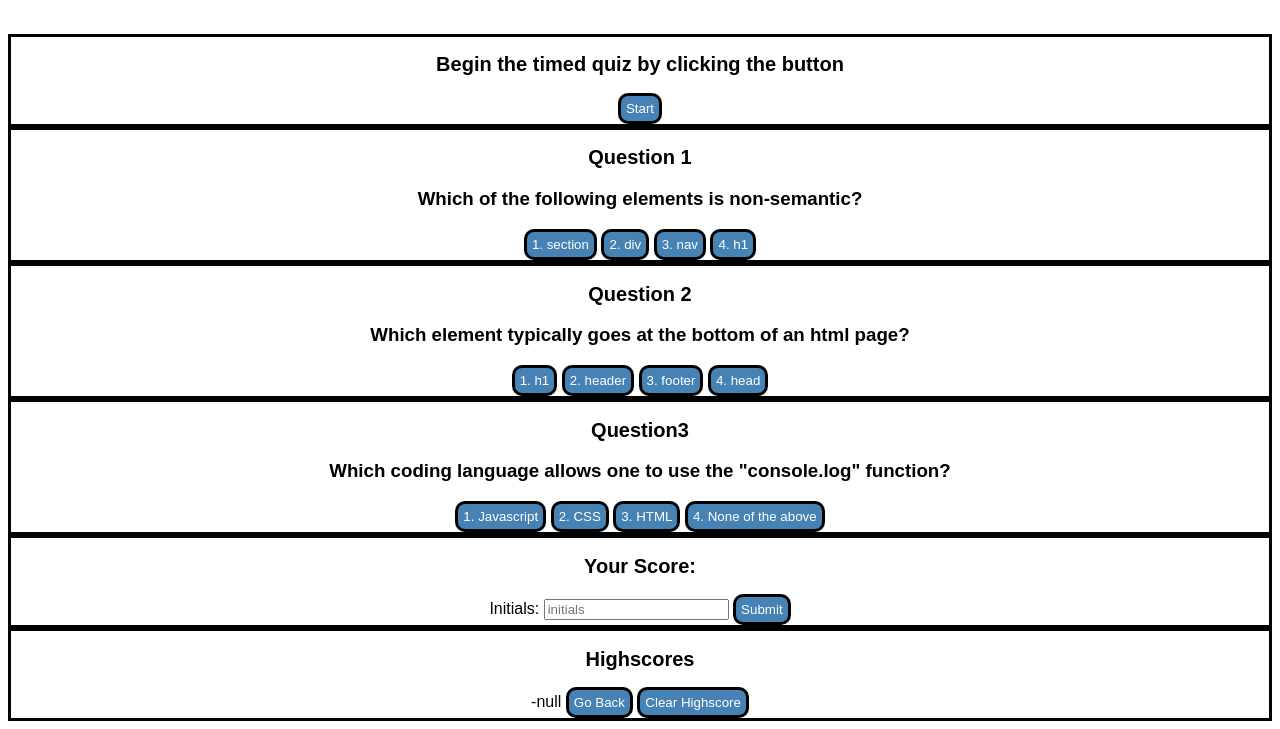
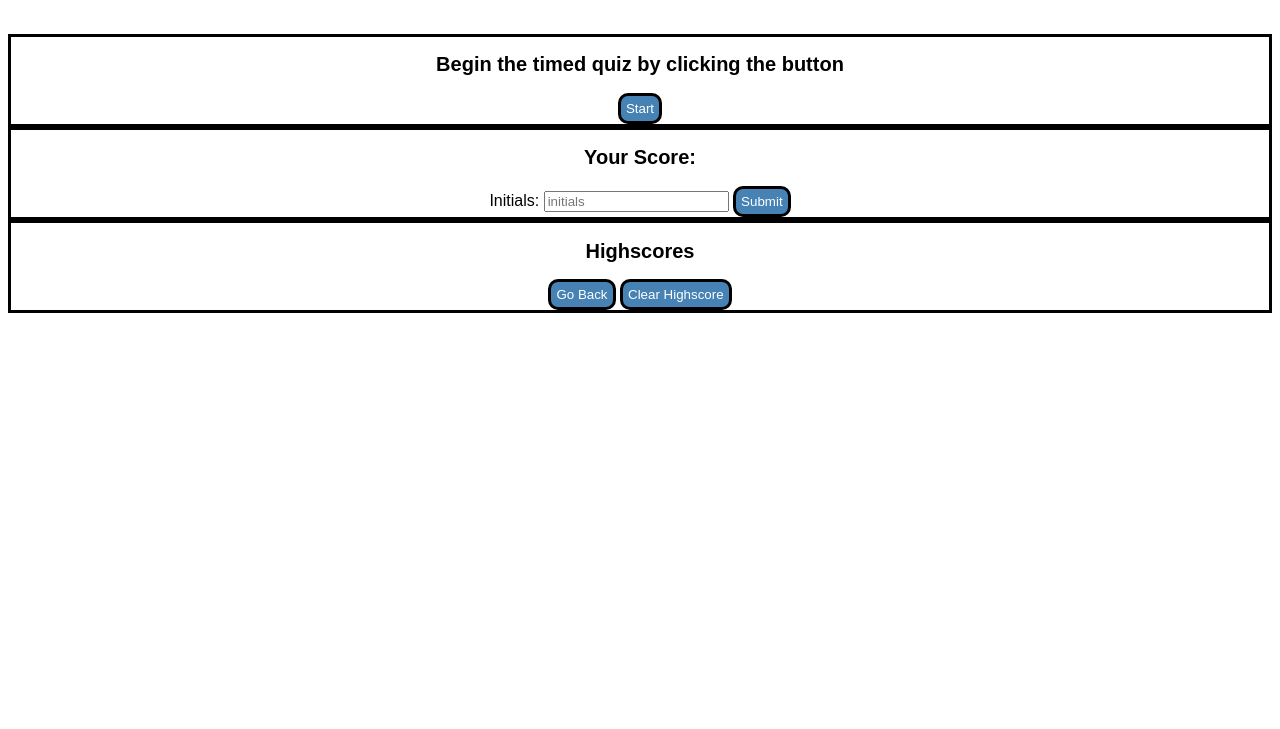
Before and after one commit to JG-77/Timed-Code-QuizJG, a plain HTML site: page index.html in a window 1280 px wide. Shown: the part 148-877 px from the top of the page. After the commit the page ends 800 px from the top, so only its background shows below. Drawn offline with Linux system fonts and the light colour scheme.

Commit message:
reconstructing code by making questions into arrays.

```diff
--- a/index.html
+++ b/index.html
@@ -23,7 +23,7 @@
         <Button id="startbtn">Start</Button>
     </section>
     <div id="quiz">
-        <section id="q1">
+       <!-- <section id="q1">
             <h2>Question 1</h2>
             <h3>Which of the following elements is non-semantic?</h3>
             <button class="wrong">1. section</button>
@@ -32,8 +32,9 @@
             <button class="wrong">4. h1</button>
             <span class="display1"></span>
 
-        </section>
-        <section id="q2">
+        </section> -->
+
+        <!-- <section id="q2">
             <h2>Question 2</h2>
             <h3>Which element typically goes at the bottom of an html page?</h3>
             <button class="wrong">1. h1</button>
@@ -42,8 +43,9 @@
             <button class="wrong">4. head</button>
             <span class="display2"></span>
 
-        </section>
-        <section id="q3">
+        </section> -->
+
+        <!--<section id="q3">
             <h2>Question3</h2>
             <h3>Which coding language allows one to use the "console.log" function?</h3>
             <button class="correct">1. Javascript</button>
@@ -51,7 +53,7 @@
             <button class="wrong">3. HTML</button>
             <button class="wrong">4. None of the above</button>
             <span class="display3"></span>
-        </section>
+        </section> -->
     </div>
     <section id="scoreboard">
         <h2 class="score">Your Score:</h2>
--- a/script.js
+++ b/script.js
@@ -1,7 +1,7 @@
 //variables pulled from html
 var timer = document.getElementById("timer");
 var startbtn = document.getElementById("startbtn");
-var quizContainer = document.getElementById("quiz");
+/*var quizContainer = document.getElementById("quiz");
 var question1 = document.getElementById("q1");
 var question2 = document.getElementById("q2");
 var question3 = document.getElementById("q3");
@@ -9,7 +9,7 @@ var correctAns = document.querySelectorAll(".correct");
 var wrongAns = document.querySelectorAll(".wrong");
 var showAns1 = document.querySelector(".display1");
 var showAns2 = document.querySelector(".display2");
-var showAns3 = document.querySelector(".display3");
+var showAns3 = document.querySelector(".display3"); */
 var yourScore = document.querySelector(".score");
 var submitInitials = document.querySelector("#submitScore");
 var initialInput = document.querySelector("#initials");
@@ -23,6 +23,37 @@ var timeInterval;
 var answer1;
 var answer2;
 var answer3;
+
+var quizArray = [
+  {
+    q: "Which of the following elements is non-semantic?",
+    answerChoices: [
+        "1. <section>",
+        "2. <div>",
+        "3. <nav>",
+        "4. <h1>"
+    ],
+    answer: "2. <div>" //index for "2.div"
+  }, {
+      q: "Which element typically goes at the bottom of an html page?",
+      answerChoices: [
+          "1. <h1>",
+          "2. <header>",
+          "3. <footer>",
+          "4. <head>"
+      ],
+      answer: "3. <footer>" //index for "3. footer"
+  }, {
+      q: "Which coding language allows one to use the 'console.log' function?",
+      answerChoices: [
+          "1. Javascript",
+          "2. CSS",
+          "3. HTML",
+          "4. None of the above"
+      ],
+      answer: "1. Javascript",
+  }
+]
 
 //Clicking start button begins quiz
 startbtn.addEventListener("click", startQuiz);
```
